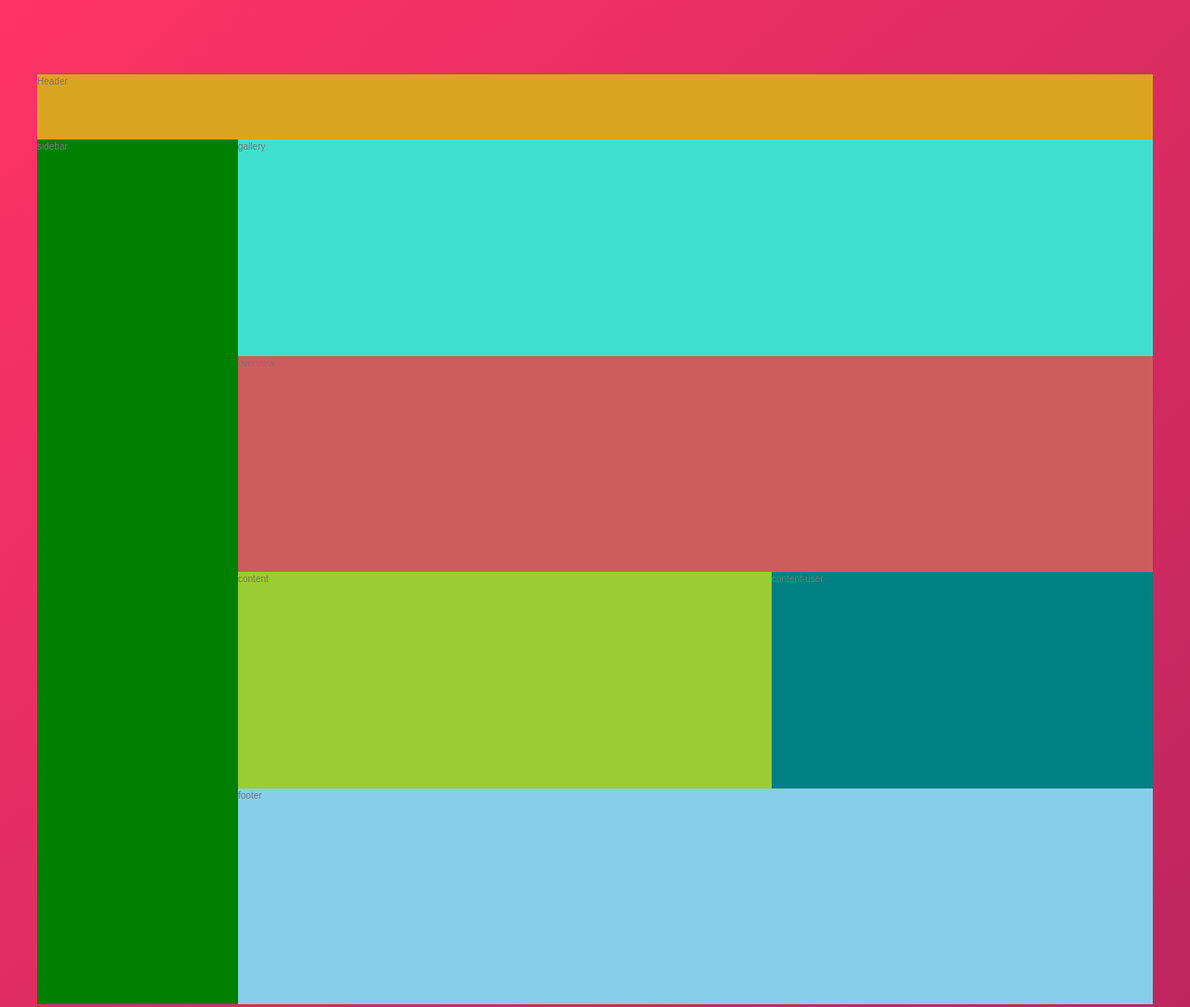
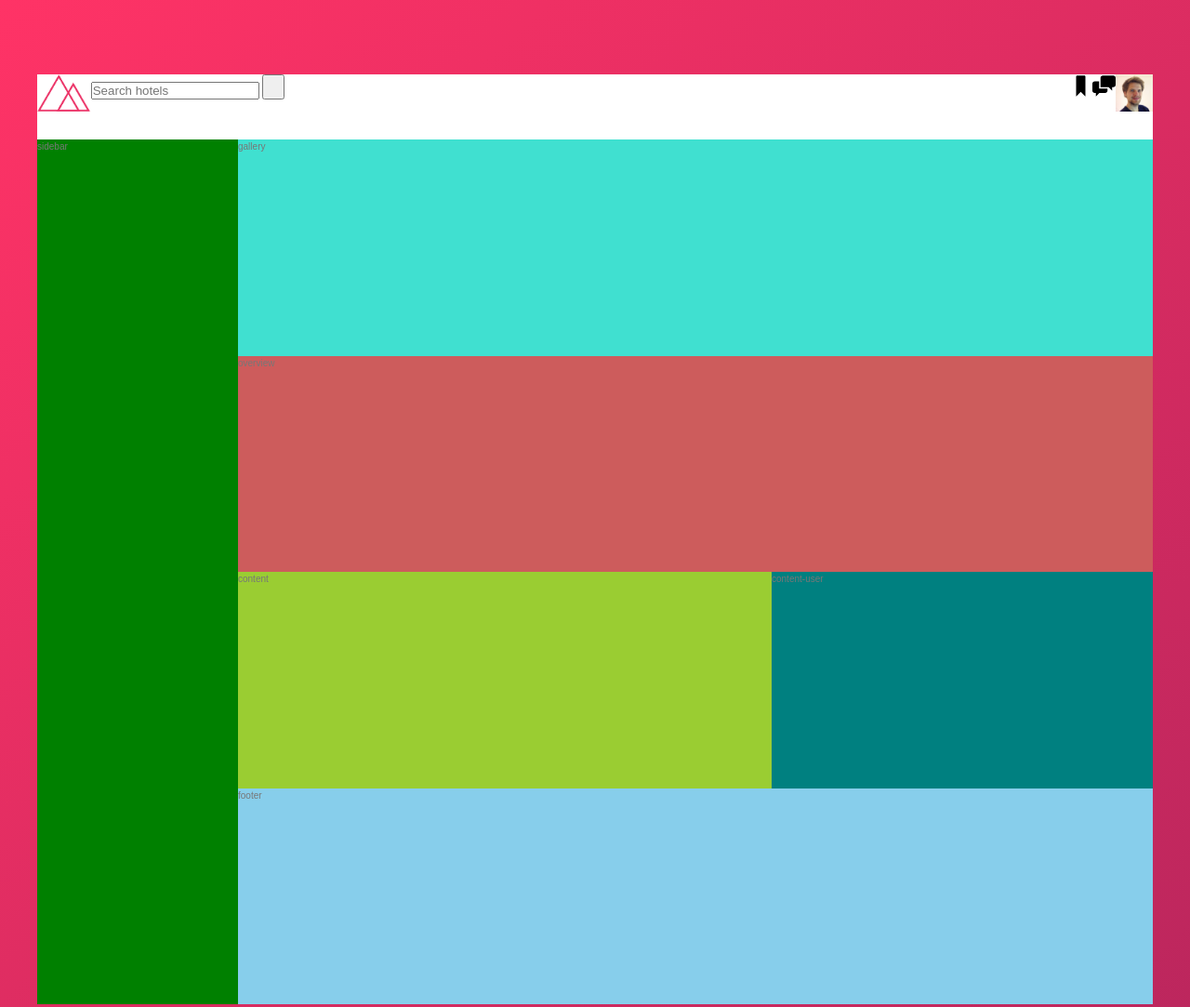
Before and after one commit to arnameti/building-trillo-with-grid, a website: page up/index.html in a window 1280 px wide. Shown: the top 1083 px of the page at 93% size. Drawn offline with Linux system fonts and the light colour scheme.

Commit message:
building header I

```diff
--- a/sass/_header.scss
+++ b/sass/_header.scss
@@ -1,4 +1,55 @@
 .header {
-  background-color: goldenrod;
   grid-column: sidebar-start / content-end;
+
+  display: grid;
+  grid-template-columns: max-content 1fr repeat(3, min-content);
+
+
+  &__logo-box {
+
+  }
+
+  &__logo {
+    height: 4rem;
+  }
+
+  &__search {
+
+  }
+
+  &__input {
+
+  }
+
+  &__button {
+
+  }
+
+  &__button-icon {
+    height: 2rem;
+    width: 2rem;
+  }
+
+  &__bookmark-box {
+
+  }
+
+
+  &__chat-box {
+
+  }
+
+  &__icon {
+    height: 2.5rem;
+    width: 2.5rem;
+
+  }
+
+  &__photo-box {
+
+  }
+
+  &__photo {
+    height: 4rem;
+  }
 }
--- a/up/index.html
+++ b/up/index.html
@@ -15,7 +15,37 @@
   </head>
   <body>
     <div class="container">
-      <header class="header">Header</header>
+      <header class="header">
+
+        <div class="header__logo-box">
+          <img class="header__logo" src="../img/logo.png" alt="Header Logo">
+        </div>
+
+        <form class="header__search" action="#">
+          <input class="header__input" type="text" placeholder="Search hotels"/>
+          <button class="header__button" type="submit">
+            <svg class="header__button-icon">
+              <use xlink:href="../img/sprite#icon-magnifying-glass"></use>
+            </svg>
+          </button>
+        </form>
+
+        <div class="header__bookmark-box">
+          <svg class="header__icon">
+            <use xlink:href="../img/sprite.svg#icon-bookmark"></use>
+          </svg>
+        </div>
+
+        <div class="header__chat-box">
+          <svg class="header__icon">
+            <use xlink:href="../img/sprite.svg#icon-chat"></use>
+          </svg>
+        </div>
+
+        <div class="header__photo-box">
+          <img class="header__photo" src="../img/user.jpg" alt="Foto User">
+        </div>
+      </header>
 
       <div class="sidebar">sidebar</div>
 
```
Also changed, not shown: up/css/style.css.
